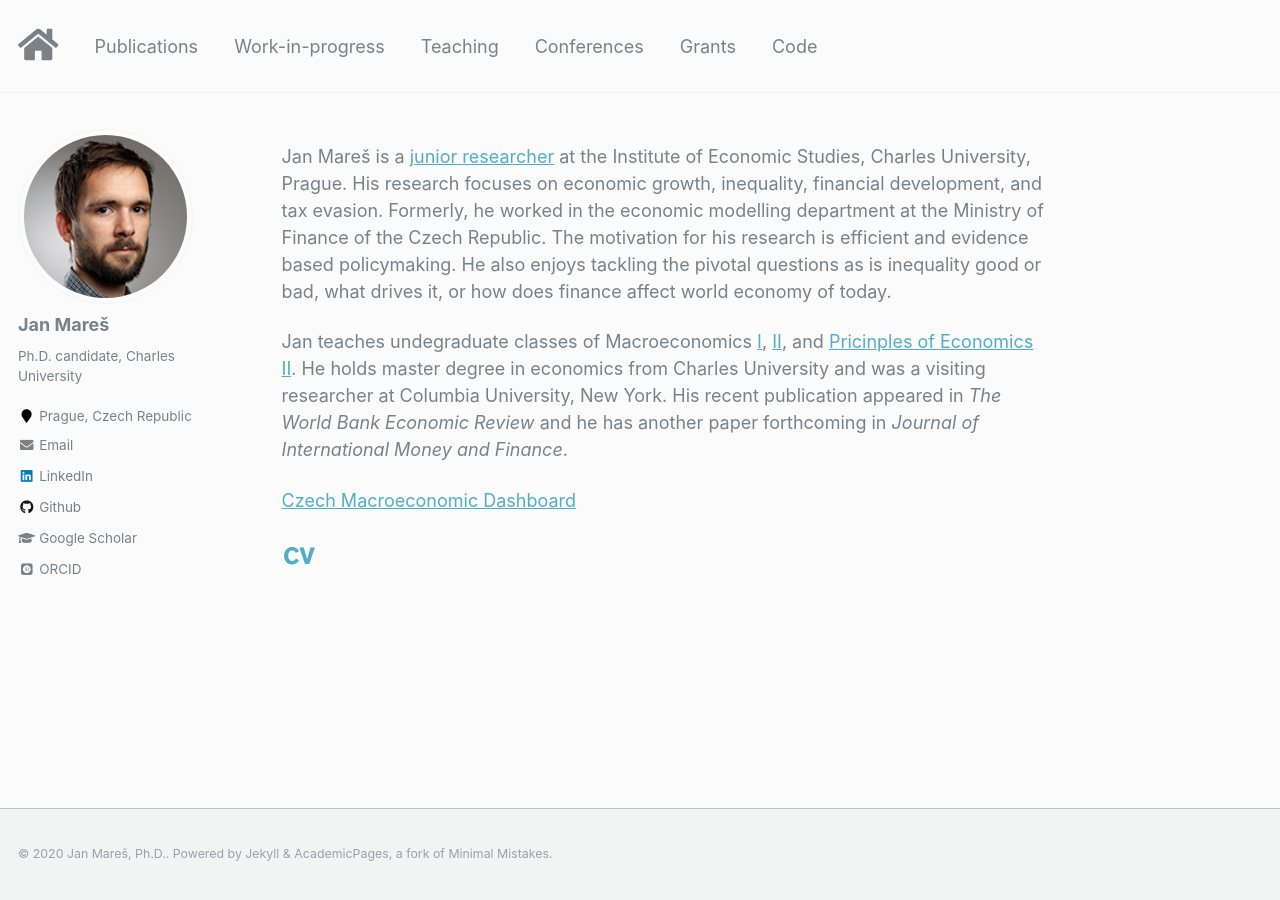
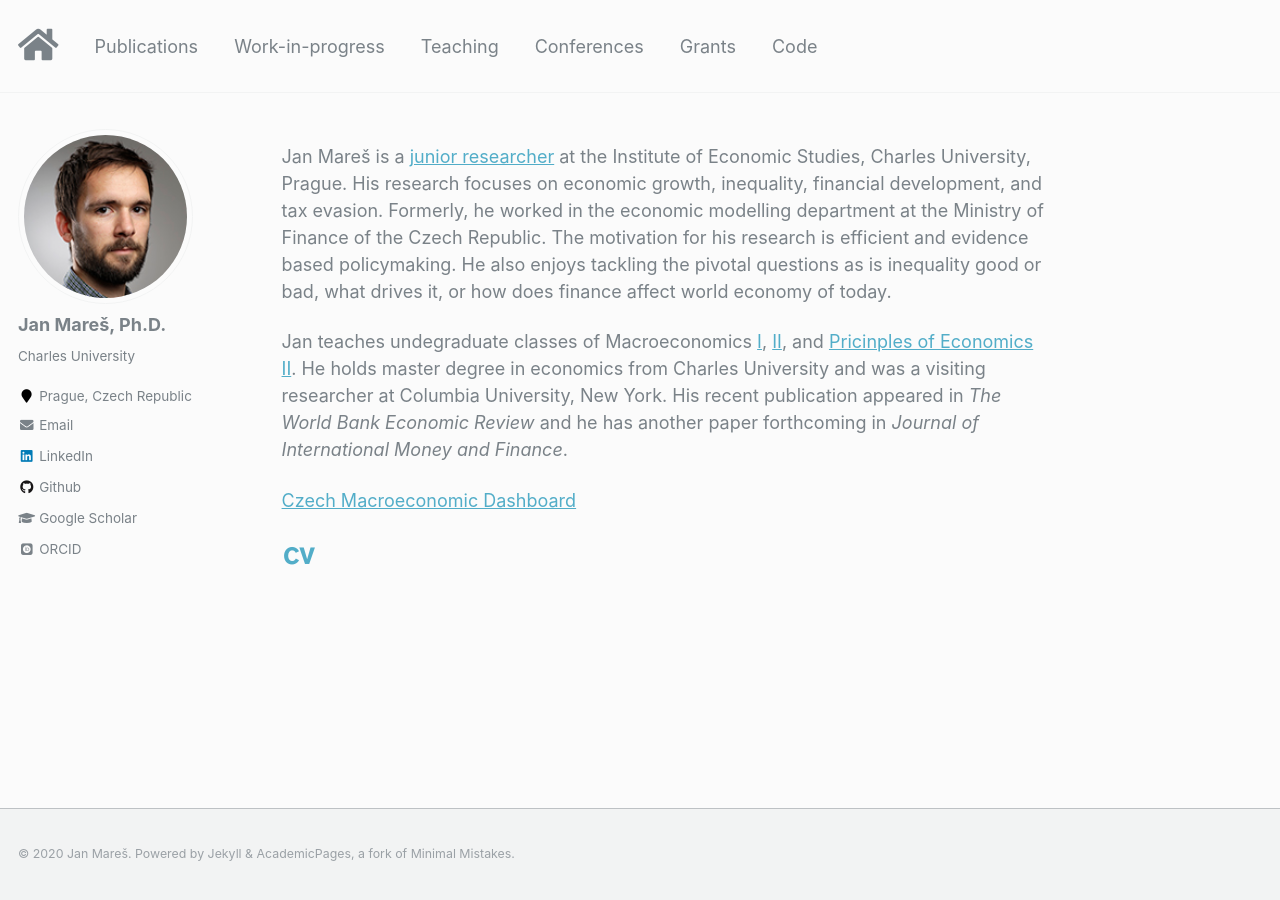
Before and after one commit to janxmares/janxmares.github.io, a Jekyll site: the page built from _pages/about.md, in a window 1280 px wide. Built offline with Jekyll 4.4.1, drawn with Linux system fonts in a browser that asks for light colours; some web fonts are replaced.

Commit message:
profile update

```diff
--- a/_config.yml
+++ b/_config.yml
@@ -9,7 +9,7 @@
 locale                   : "en-US"
 title                    : "Jan Mareš"
 title_separator          : "-"
-name                     : &name "Jan Mareš, Ph.D."
+name                     : &name "Jan Mareš"
 description              : &description "Charles University"
 url                      : "https://janxmares.github.io" # the base hostname & protocol for your site e.g. "https://mmistakes.github.io"
 baseurl                  : "" # the subpath of your site, e.g. "/blog"
@@ -80,9 +80,9 @@ analytics:
 
 # Site Author
 author:
-  name             : "Jan Mareš"
+  name             : "Jan Mareš, Ph.D."
   avatar           : "OK_B0A9075_sq_flip.jpg"
-  bio              : "Ph.D. candidate, Charles University"
+  bio              : "Charles University"
   location         :  "Prague, Czech Republic"
   employer         : #"Charles University"
   pubmed           : # "https://www.ncbi.nlm.nih.gov/pubmed/?term=john+snow"
```
